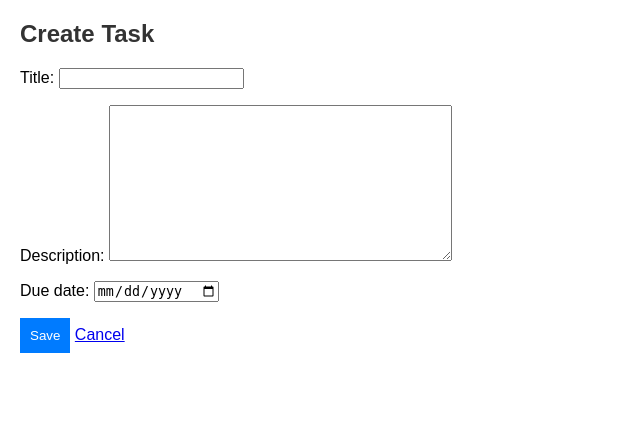
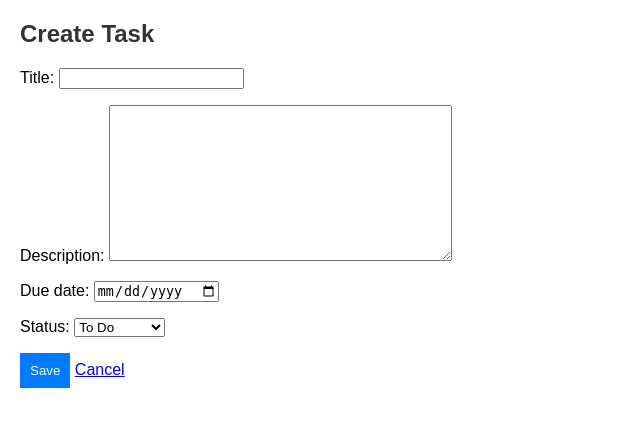
Before and after one commit to Egarnes01/Task-Manager-App, a Django app: page /task/new/ in a window 1280 px wide. Shown: the top 427 px of the page, without its empty margins (0-640 px from the left). Run offline with Django 4.2, Linux system fonts and the light colour scheme; a user stored in the database is signed in.

Commit message:
Sprint 3: Added task status, fixed checkbox to update status text inline

```diff
--- a/static/css/style.css
+++ b/static/css/style.css
@@ -14,3 +14,10 @@ button {
 button:hover {
     background-color: #0056b3;
 }
+.completed {
+    text-decoration: line-through;
+    color: #888;
+}
+.overdue {
+    color: red;
+}
--- a/tasks/forms.py
+++ b/tasks/forms.py
@@ -4,7 +4,8 @@ from .models import Task
 class TaskForm(forms.ModelForm):
     class Meta:
         model = Task
-        fields = ['title', 'description', 'due_date']
+        fields = ['title', 'description', 'due_date', 'status']
         widgets = {
             'due_date': forms.DateInput(attrs={'type': 'date'}),
+            'status': forms.Select(),  # Dropdown for status
         }
--- a/tasks/models.py
+++ b/tasks/models.py
@@ -2,10 +2,16 @@ from django.db import models
 from django.contrib.auth.models import User
 
 class Task(models.Model):
+    STATUS_CHOICES = (
+        ('TODO', 'To Do'),
+        ('IN_PROGRESS', 'In Progress'),
+        ('COMPLETED', 'Completed'),
+    )
     user = models.ForeignKey(User, on_delete=models.CASCADE)
     title = models.CharField(max_length=100)
     description = models.TextField(blank=True)
     due_date = models.DateField(null=True, blank=True)
+    status = models.CharField(max_length=20, choices=STATUS_CHOICES, default='TODO')
     created_at = models.DateTimeField(auto_now_add=True)
     updated_at = models.DateTimeField(auto_now=True)
 
--- a/tasks/templates/tasks/task_list.html
+++ b/tasks/templates/tasks/task_list.html
@@ -10,7 +10,6 @@
     <h2>Welcome, {{ user.username }}!</h2>
     <a href="{% url 'task_create' %}">Add New Task</a> | <a href="{% url 'logout' %}">Log Out</a>
     <h3>Your Tasks</h3>
-    <!-- Add CSRF token in a hidden form -->
     <form method="post" style="display:none;">
         {% csrf_token %}
     </form>
@@ -19,7 +18,7 @@
         <li class="{% if task.status == 'COMPLETED' %}completed{% endif %} {% if task.due_date and task.due_date < today %}overdue{% endif %}">
             <input type="checkbox" class="task-status" data-task-id="{{ task.id }}"
                    {% if task.status == 'COMPLETED' %}checked{% endif %}>
-            {{ task.title }} (Due: {{ task.due_date|date:"Y-m-d" }} - {{ task.get_status_display }})
+            {{ task.title }} (Due: {{ task.due_date|date:"Y-m-d" }} - <span class="status-text">{{ task.get_status_display }}</span>)
             <a href="{% url 'task_update' task.id %}">Edit</a>
             <a href="{% url 'task_delete' task.id %}">Delete</a>
         </li>
--- a/tasks/urls.py
+++ b/tasks/urls.py
@@ -2,11 +2,12 @@ from django.urls import path
 from . import views
 
 urlpatterns = [
-    path('', views.task_list, name='task_list'),  # Home page shows task list
+    path('', views.task_list, name='task_list'),
     path('signup/', views.signup, name='signup'),
     path('login/', views.user_login, name='login'),
     path('logout/', views.user_logout, name='logout'),
     path('task/new/', views.task_create, name='task_create'),
     path('task/<int:task_id>/edit/', views.task_update, name='task_update'),
     path('task/<int:task_id>/delete/', views.task_delete, name='task_delete'),
+    path('task/<int:task_id>/status/', views.task_status_update, name='task_status_update'),
 ]
--- a/tasks/views.py
+++ b/tasks/views.py
@@ -2,8 +2,12 @@ from django.shortcuts import render, redirect, get_object_or_404
 from django.contrib.auth import login, logout, authenticate
 from django.contrib.auth.forms import UserCreationForm, AuthenticationForm
 from django.contrib.auth.decorators import login_required
+from django.http import JsonResponse
+from django.views.decorators.csrf import csrf_exempt
+from django.utils import timezone
 from .models import Task
 from .forms import TaskForm
+import json
 
 def signup(request):
     if request.method == 'POST':
@@ -34,8 +38,8 @@ def user_logout(request):
 
 @login_required
 def task_list(request):
-    tasks = Task.objects.filter(user=request.user)
-    return render(request, 'tasks/task_list.html', {'tasks': tasks})
+    tasks = Task.objects.filter(user=request.user).order_by('due_date', 'status')
+    return render(request, 'tasks/task_list.html', {'tasks': tasks, 'today': timezone.now().date()})
 
 @login_required
 def task_create(request):
@@ -69,3 +73,14 @@ def task_delete(request, task_id):
         task.delete()
         return redirect('task_list')
     return render(request, 'tasks/task_confirm_delete.html', {'task': task})
+
+@login_required
+@csrf_exempt  # For simplicity; secure with CSRF in production
+def task_status_update(request, task_id):
+    task = get_object_or_404(Task, id=task_id, user=request.user)
+    if request.method == 'POST':
+        data = json.loads(request.body)
+        task.status = data.get('status', task.status)
+        task.save()
+        return JsonResponse({'success': True})
+    return JsonResponse({'success': False}, status=400)
```
Also changed, not shown: static/js/task_status.js (added, +41 -0 lines), tasks/migrations/0002_task_status.py (added).
